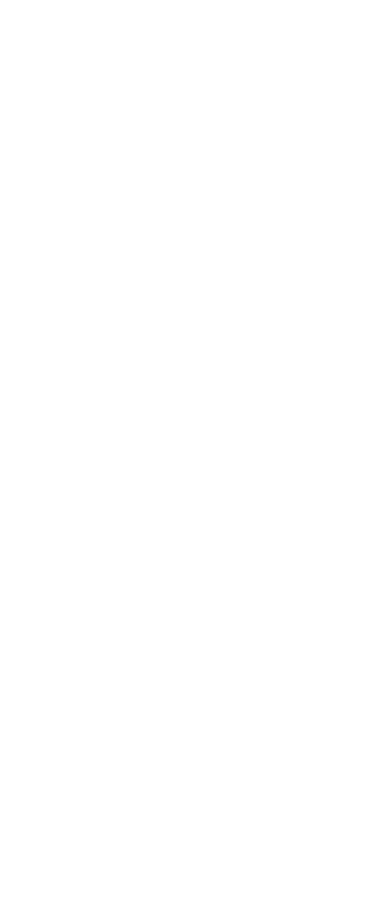
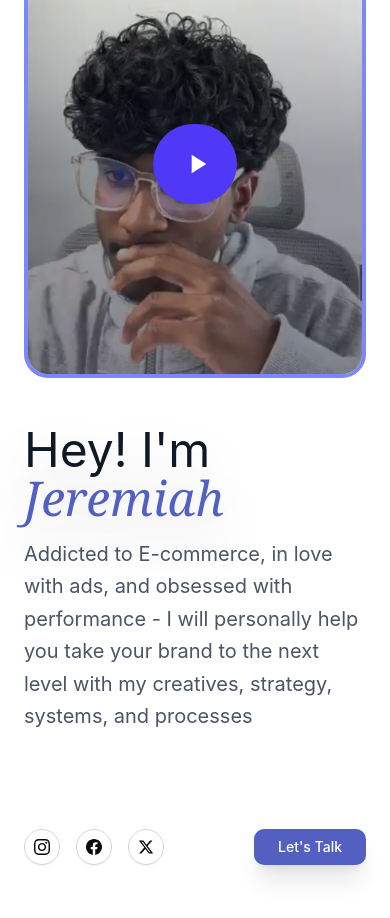
Before and after one commit to Mo-Ibra/jeremiah-light-portfolio, a Next.js app: page / in a window 390 px wide. Shown: the part 8640-9558 px from the top of the page. Before the commit the page ends 8266 px from the top, so only its background shows below. Built offline with nearby package versions, Linux system fonts and the light colour scheme.

Commit message:
Added Portfolio

```diff
--- a/app/page.tsx
+++ b/app/page.tsx
@@ -3,6 +3,7 @@ import Navigation from "@/components/Navigation";
 import VideoReels from "@/components/VideoReels";
 import Services from "@/components/Services";
 import CaseStudies from "@/components/CaseStudies";
+import Portfolio from "@/components/Portfolio";
 
 function Home() {
   return (
@@ -12,6 +13,7 @@ function Home() {
       <VideoReels />
       <Services />
       <CaseStudies />
+      <Portfolio />
     </>
   );
 }
--- /dev/null
+++ b/components/Portfolio.tsx
@@ -0,0 +1,121 @@
+import SectionHeader from "./SectionHeader";
+import { Button } from "./ui/button";
+
+const Portfolio = () => {
+  return (
+    <section className="py-20 px-6">
+      <div className="max-w-7xl mx-auto">
+        {/* Header */}
+        <SectionHeader badgeText="Portfolio">
+          <h2 className="text-4xl md:text-5xl lg:text-6xl font-bold text-gray-900 mb-6">
+            The Talent Behind Your{" "}
+            <span className="text-indigo-600">Creative Success</span>
+          </h2>
+        </SectionHeader>
+
+        {/* Two Column Layout */}
+        <div className="grid grid-cols-1 lg:grid-cols-2 gap-12 items-center max-w-6xl mx-auto">
+          {/* Left Column - Video/Image */}
+          <div className="relative">
+            <div className="relative overflow-hidden rounded-3xl border-4 border-indigo-400 bg-gray-200 aspect-[4/5]">
+              <img
+                src="/images/portfolio/1.jpg"
+                alt="Jeremiah - Creative Director"
+                className="w-full h-full object-cover"
+              />
+
+              {/* Overlay */}
+              <div className="absolute inset-0 bg-gradient-to-t from-gray-900/50 via-gray-900/40 to-gray-900/0"></div>
+
+              {/* Play Button Overlay */}
+              <div className="absolute inset-0 flex items-center justify-center">
+                <div className="bg-indigo-600 hover:bg-indigo-700 transition-colors rounded-full p-6 cursor-pointer">
+                  <svg
+                    className="w-8 h-8 text-white ml-1"
+                    fill="currentColor"
+                    viewBox="0 0 24 24"
+                  >
+                    <path d="M8 5v14l11-7z" />
+                  </svg>
+                </div>
+              </div>
+            </div>
+          </div>
+
+          {/* Right Column - Content */}
+          <div className="space-y-8">
+            <div>
+              <h3 className="text-5xl md:text-9xl text-gray-900 drop-shadow-2xl">
+                Hey! I'm
+              </h3>
+              <span className="text-5xl md:text-9xl italic text-primary font-serif drop-shadow-2xl">
+                Jeremiah
+              </span>
+              <p className="text-xl text-gray-600 leading-relaxed mt-4">
+                Addicted to E-commerce, in love with ads, and obsessed with
+                performance - I will personally help you take your brand to the
+                next level with my creatives, strategy, systems, and processes
+              </p>
+            </div>
+
+            {/* Social Links and CTA */}
+            <div className="flex items-center justify-between mt-24">
+              <div className="flex items-center gap-4">
+                {/* Instagram */}
+                <Button
+                  variant="outline"
+                  size="icon"
+                  className="rounded-full border-gray-300 hover:border-indigo-400 hover:bg-indigo-50 bg-transparent"
+                >
+                  <svg
+                    className="w-5 h-5"
+                    fill="currentColor"
+                    viewBox="0 0 24 24"
+                  >
+                    <path d="M12 2.163c3.204 0 3.584.012 4.85.07 3.252.148 4.771 1.691 4.919 4.919.058 1.265.069 1.645.069 4.849 0 3.205-.012 3.584-.069 4.849-.149 3.225-1.664 4.771-4.919 4.919-1.266.058-1.644.07-4.85.07-3.204 0-3.584-.012-4.849-.07-3.26-.149-4.771-1.699-4.919-4.92-.058-1.265-.07-1.644-.07-4.849 0-3.204.013-3.583.07-4.849.149-3.227 1.664-4.771 4.919-4.919 1.266-.057 1.645-.069 4.849-.069zm0-2.163c-3.259 0-3.667.014-4.947.072-4.358.2-6.78 2.618-6.98 6.98-.059 1.281-.073 1.689-.073 4.948 0 3.259.014 3.668.072 4.948.2 4.358 2.618 6.78 6.98 6.98 1.281.058 1.689.072 4.948.072 3.259 0 3.668-.014 4.948-.072 4.354-.2 6.782-2.618 6.979-6.98.059-1.28.073-1.689.073-4.948 0-3.259-.014-3.667-.072-4.947-.196-4.354-2.617-6.78-6.979-6.98-1.281-.059-1.69-.073-4.949-.073zm0 5.838c-3.403 0-6.162 2.759-6.162 6.162s2.759 6.163 6.162 6.163 6.162-2.759 6.162-6.163c0-3.403-2.759-6.162-6.162-6.162zm0 10.162c-2.209 0-4-1.79-4-4 0-2.209 1.791-4 4-4s4 1.791 4 4c0 2.21-1.791 4-4 4zm6.406-11.845c-.796 0-1.441.645-1.441 1.44s.645 1.44 1.441 1.44c.795 0 1.439-.645 1.439-1.44s-.644-1.44-1.439-1.44z" />
+                  </svg>
+                </Button>
+
+                {/* Facebook */}
+                <Button
+                  variant="outline"
+                  size="icon"
+                  className="rounded-full border-gray-300 hover:border-indigo-400 hover:bg-indigo-50 bg-transparent"
+                >
+                  <svg
+                    className="w-5 h-5"
+                    fill="currentColor"
+                    viewBox="0 0 24 24"
+                  >
+                    <path d="M24 12.073c0-6.627-5.373-12-12-12s-12 5.373-12 12c0 5.99 4.388 10.954 10.125 11.854v-8.385H7.078v-3.47h3.047V9.43c0-3.007 1.792-4.669 4.533-4.669 1.312 0 2.686.235 2.686.235v2.953H15.83c-1.491 0-1.956.925-1.956 1.874v2.25h3.328l-.532 3.47h-2.796v8.385C19.612 23.027 24 18.062 24 12.073z" />
+                  </svg>
+                </Button>
+
+                {/* X/Twitter */}
+                <Button
+                  variant="outline"
+                  size="icon"
+                  className="rounded-full border-gray-300 hover:border-indigo-400 hover:bg-indigo-50 bg-transparent"
+                >
+                  <svg
+                    className="w-5 h-5"
+                    fill="currentColor"
+                    viewBox="0 0 24 24"
+                  >
+                    <path d="M18.244 2.25h3.308l-7.227 8.26 8.502 11.24H16.17l-5.214-6.817L4.99 21.75H1.68l7.73-8.835L1.254 2.25H8.08l4.713 6.231zm-1.161 17.52h1.833L7.084 4.126H5.117z" />
+                  </svg>
+                </Button>
+              </div>
+
+              <Button className="px-6 md:px-8 py-3 md:py-4 bg-primary text-white rounded-lg shadow-xl font-medium transition-all hover:scale-105 hover:shadow-lg space-x-2">
+                Let's Talk
+              </Button>
+            </div>
+          </div>
+        </div>
+      </div>
+    </section>
+  );
+};
+
+export default Portfolio;
```
Also changed, not shown: public/images/portfolio/1.jpg (added).
